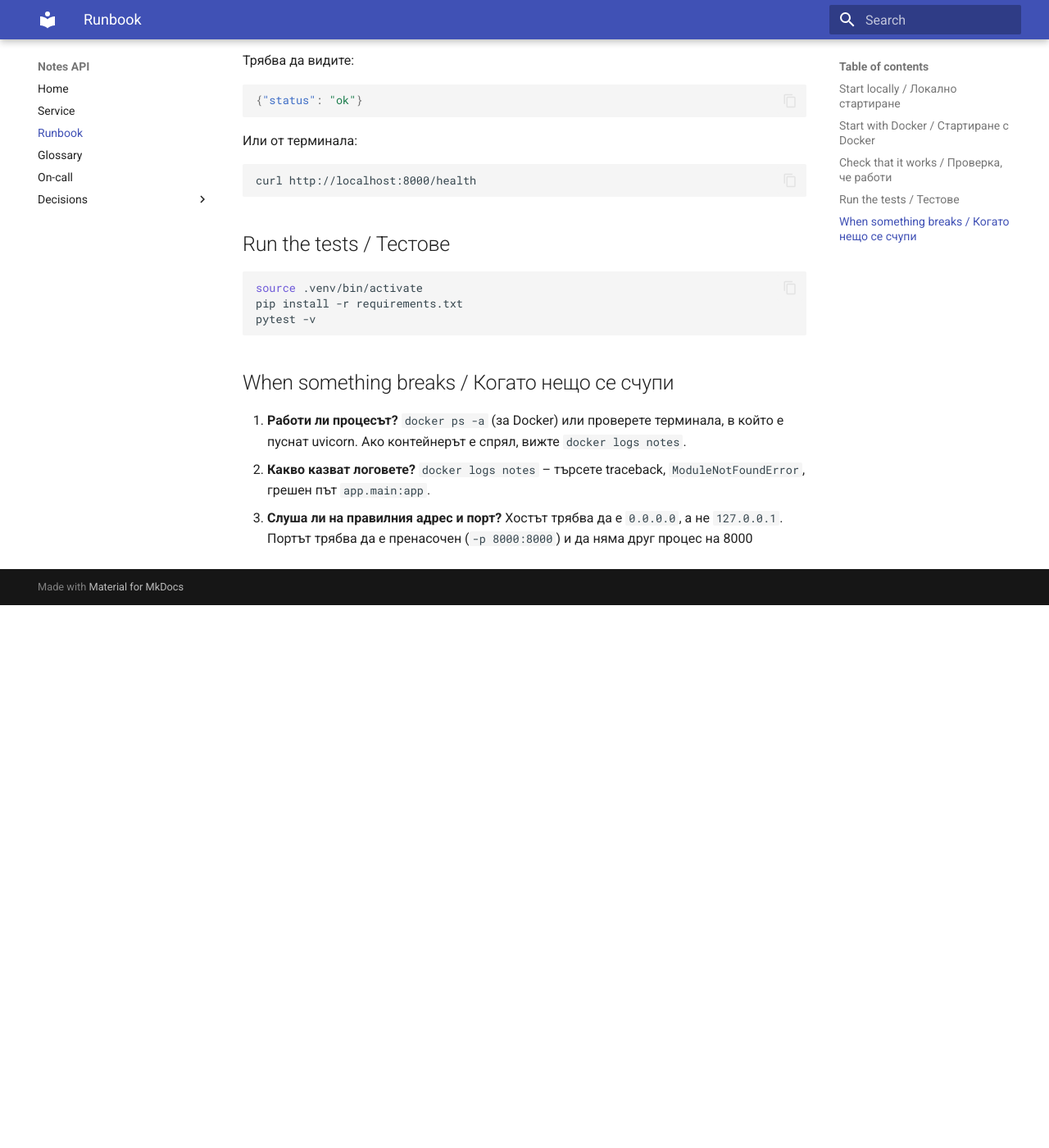
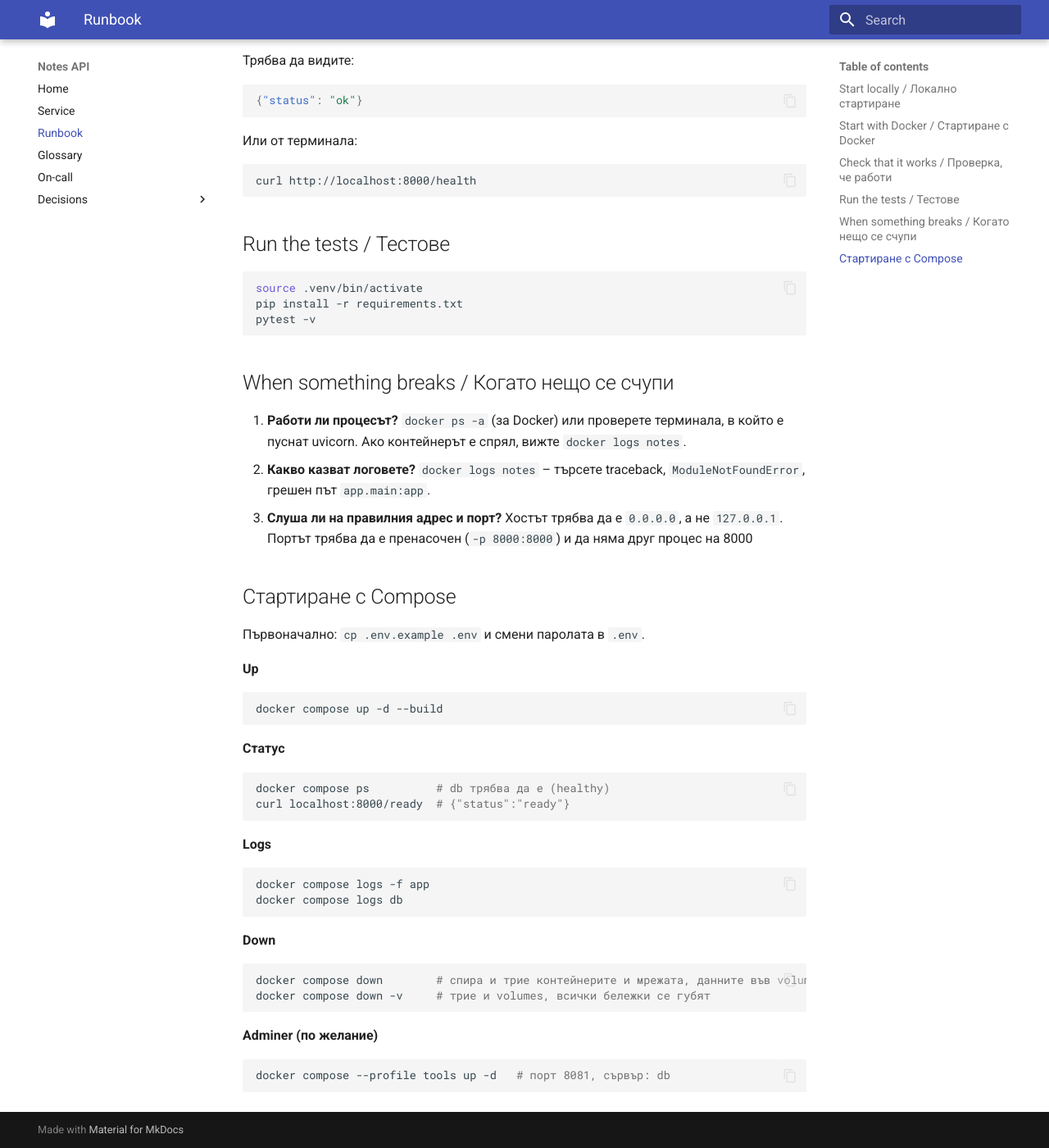
Before and after one commit to yoanasvirkova/devops-lab-fn361223021, an MkDocs documentation site: the page built from docs/runbook.md, in a window 1280 px wide and 1400 px high, scrolled down 1007 px. Shown: the whole window at 82% size. Built offline with MkDocs 1.6.1 and Material for MkDocs 9.7.7, drawn with Linux system fonts in a browser that asks for light colours; before the commit the page ends 1745 px from its top, so only the background shows below that.

Commit message:
docs: add Compose section to runbook

````diff
--- a/docs/runbook.md
+++ b/docs/runbook.md
@@ -64,3 +64,35 @@ pytest -v
 1. **Работи ли процесът?** `docker ps -a` (за Docker) или проверете терминала, в който е пуснат uvicorn. Ако контейнерът е спрял, вижте `docker logs notes`.
 2. **Какво казват логовете?** `docker logs notes` – търсете traceback, `ModuleNotFoundError`, грешен път `app.main:app`.
 3. **Слуша ли на правилния адрес и порт?** Хостът трябва да е `0.0.0.0`, а не `127.0.0.1`. Портът трябва да е пренасочен (`-p 8000:8000`) и да няма друг процес на 8000
+
+## Стартиране с Compose
+
+Първоначално: `cp .env.example .env` и смени паролата в `.env`.
+
+**Up**
+```bash
+docker compose up -d --build
+```
+
+**Статус**
+```bash
+docker compose ps          # db трябва да е (healthy)
+curl localhost:8000/ready  # {"status":"ready"}
+```
+
+**Logs**
+```bash
+docker compose logs -f app
+docker compose logs db
+```
+
+**Down**
+```bash
+docker compose down        # спира и трие контейнерите и мрежата, данните във volume-а остават
+docker compose down -v     # трие и volumes, всички бележки се губят
+```
+
+**Adminer (по желание)**
+```bash
+docker compose --profile tools up -d   # порт 8081, сървър: db
+```
````
